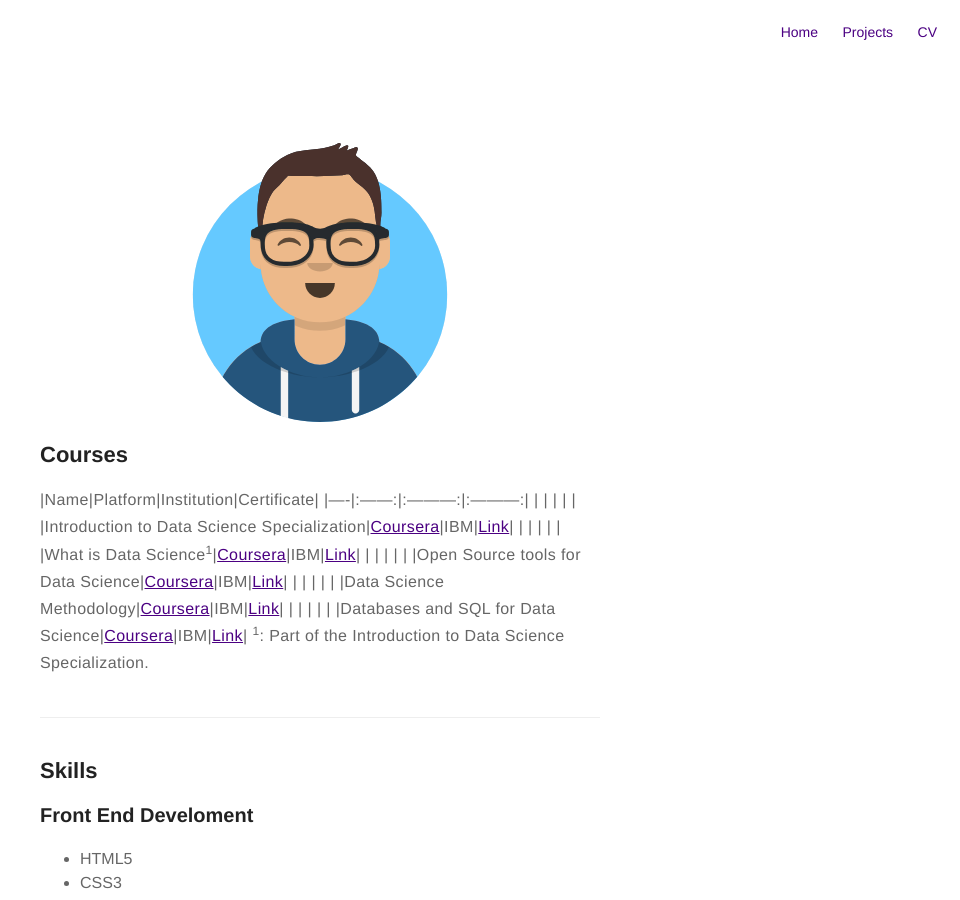
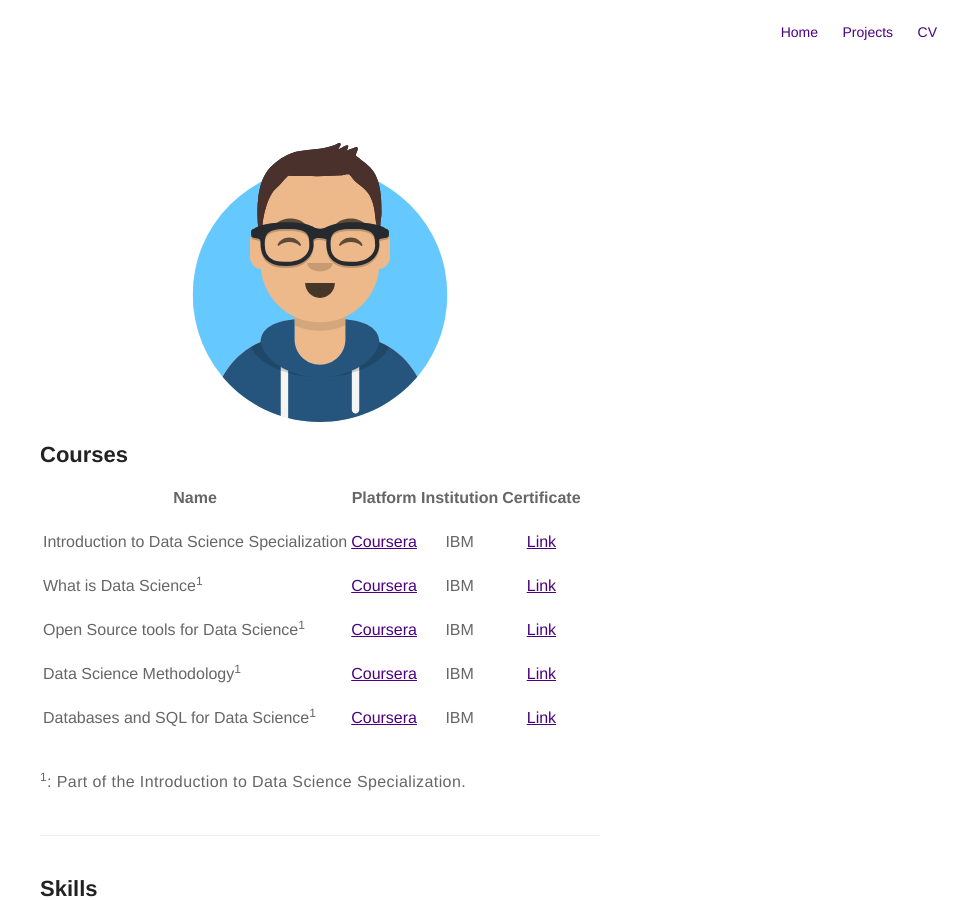
Before and after one commit to HectorBudielE/personal-website, a Jekyll site: the page built from about.md, in a window 1280 px wide and 900 px high. Shown: the whole window, without its empty margins (320-1280 px from the left). Built offline with Jekyll 4.4.1, drawn with Linux system fonts in a browser that asks for light colours.

Commit message:
fix: Fixed table markdown

```diff
--- a/about.md
+++ b/about.md
@@ -15,11 +15,13 @@ layout: page
 | | | | |
 |What is Data Science<sup>1</sup>|[Coursera](https://www.coursera.org/learn/what-is-datascience)|IBM|[Link](https://www.coursera.org/account/accomplishments/certificate/FGDLUSD779NC)|
 | | | | |
-|Open Source tools for Data Science|[Coursera](https://www.coursera.org/learn/open-source-tools-for-data-science)|IBM|[Link](https://www.coursera.org/account/accomplishments/certificate/UEP9DW6WD2MH)|
+|Open Source tools for Data Science<sup>1</sup>|[Coursera](https://www.coursera.org/learn/open-source-tools-for-data-science)|IBM|[Link](https://www.coursera.org/account/accomplishments/certificate/UEP9DW6WD2MH)|
 | | | | |
-|Data Science Methodology|[Coursera](https://www.coursera.org/learn/data-science-methodology)|IBM|[Link](https://www.coursera.org/account/accomplishments/certificate/M35Q4V7XYAFB)|
+|Data Science Methodology<sup>1</sup>|[Coursera](https://www.coursera.org/learn/data-science-methodology)|IBM|[Link](https://www.coursera.org/account/accomplishments/certificate/M35Q4V7XYAFB)|
 | | | | |
-|Databases and SQL for Data Science|[Coursera](https://www.coursera.org/learn/sql-data-science)|IBM|[Link](https://www.coursera.org/account/accomplishments/certificate/TAHWJVB9V4SR)|
+|Databases and SQL for Data Science<sup>1</sup>|[Coursera](https://www.coursera.org/learn/sql-data-science)|IBM|[Link](https://www.coursera.org/account/accomplishments/certificate/TAHWJVB9V4SR)|
+| | | | |
+
 <sup>1</sup>: Part of the Introduction to Data Science Specialization.
 
 ---
```
